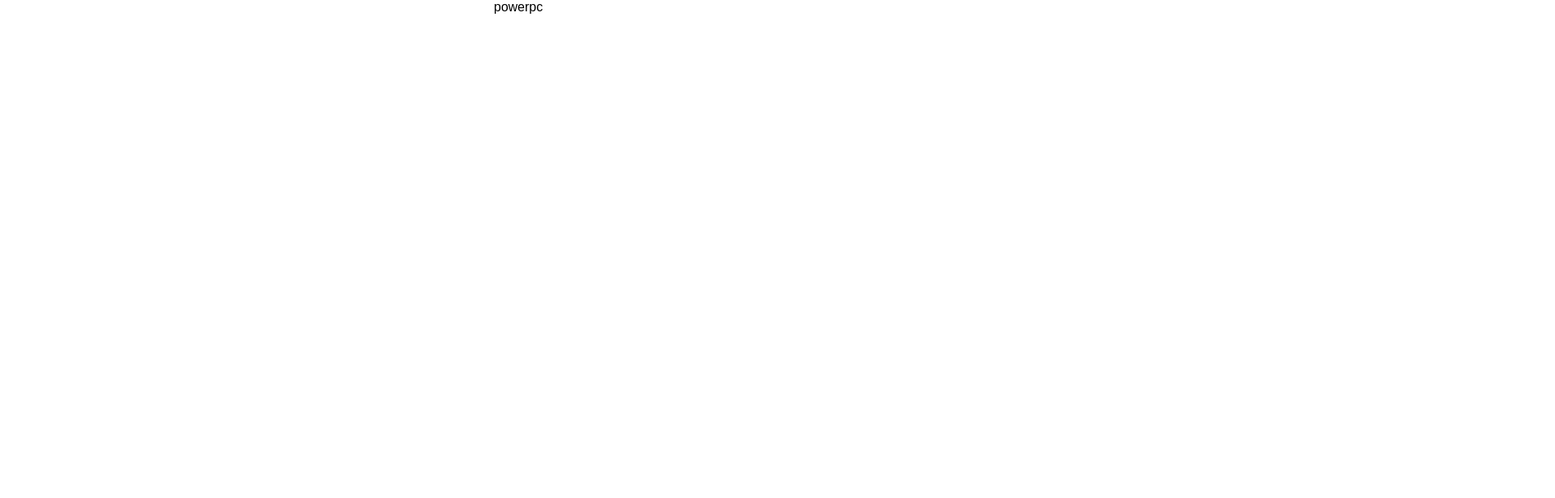
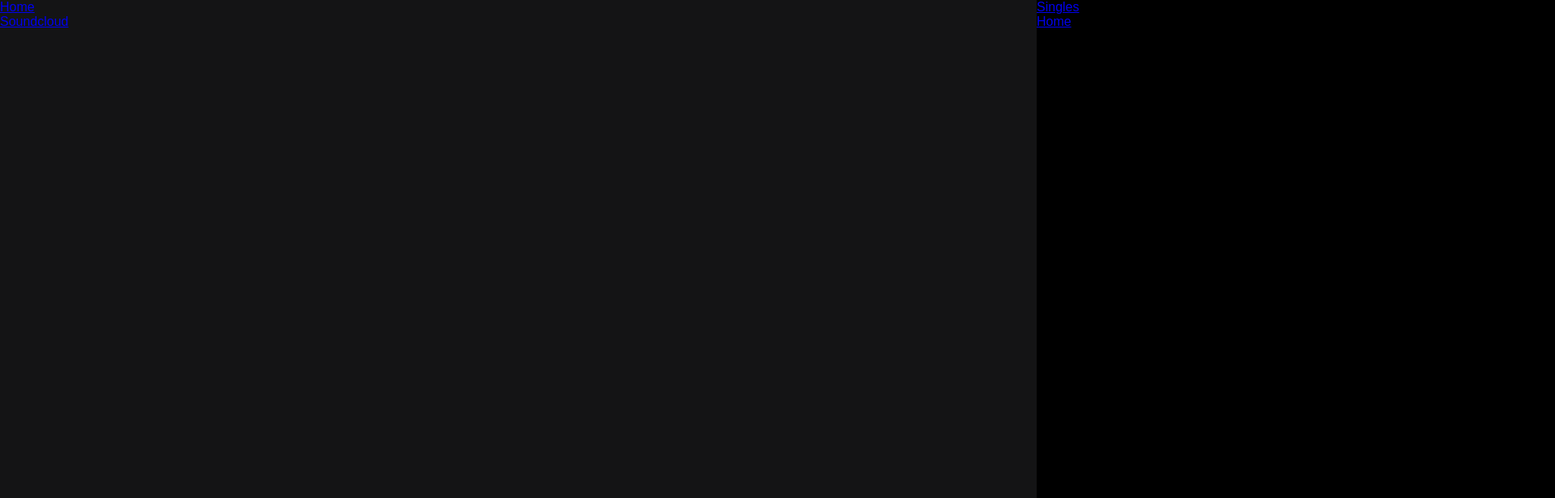
Before and after one commit to kevinchoinj/powerpc, a React (Create React App) app: page /singles in a window 1280 px wide. Shown: the top 616 px of the page at 81% size, 1920 px wide, since content can reach past the window. Built offline with nearby package versions, Linux system fonts and the light colour scheme.

Commit message:
possible panels layout

```diff
--- a/package.json
+++ b/package.json
@@ -4,6 +4,7 @@
   "private": true,
   "dependencies": {
     "react": "^16.0.0",
+    "react-bootstrap": "^0.31.3",
     "react-dom": "^16.0.0",
     "react-router-dom": "^4.2.2",
     "react-scripts": "1.0.14"
--- a/src/App.css
+++ b/src/App.css
@@ -1,28 +1,5 @@
-.App {
-  text-align: center;
+body{
+  height:100vh;
+  width:100vw;
+  overflow:hidden;
 }
-
-.App-logo {
-  animation: App-logo-spin infinite 20s linear;
-  height: 80px;
-}
-
-.App-header {
-  background-color: #222;
-  height: 150px;
-  padding: 20px;
-  color: white;
-}
-
-.App-title {
-  font-size: 1.5em;
-}
-
-.App-intro {
-  font-size: large;
-}
-
-@keyframes App-logo-spin {
-  from { transform: rotate(0deg); }
-  to { transform: rotate(360deg); }
-}
--- a/src/App.js
+++ b/src/App.js
@@ -1,12 +1,36 @@
 import React, { Component } from 'react';
 import logo from './logo.svg';
 import './App.css';
+import {Route, Switch} from 'react-router-dom';
+
+import Panelleft from './components/Panelleft';
+import Panelright from './components/Panelright';
+import Home from './components/Home';
 
 class App extends Component {
   render() {
     return (
       <div className="App">
-powerpc
+      <Route path={"/singles"} children={({ match }) => (
+    		      <div>
+
+            <Panelleft
+                  offset={ Boolean(match) ? '0': '-100%'}/>
+    		      </div>
+    		    )}/>
+
+            <Route path={"/soundcloud"} children={({ match }) => (
+        <div>
+
+          <Panelright
+            offset={ Boolean(match) ? '0': '-100%'}/>
+        </div>
+      )}/>
+
+      <Switch>
+      <Route path="/" component={Home}/>
+      </Switch>
+
       </div>
     );
   }
--- /dev/null
+++ b/src/components/Home.js
@@ -0,0 +1,44 @@
+import React from "react";
+import {Link} from 'react-router-dom';
+
+export default class Panelleft extends React.Component{
+	constructor(props) {
+	 super(props);
+	 this.state = {
+	 }
+
+	}
+
+
+myFunction(){
+
+}
+
+
+
+  render(){
+
+const panelstyle={
+	position:"absolute",
+	width:"100vw",
+	height:"100vh",
+	backgroundColor:"#ddd",
+	WebkitTransition: ".4s ease-out",
+	MozTransition: ".4s ease-out",
+	OTransition: ".4s ease-out",
+	transition:".4s ease-out",
+	zIndex:"2",
+
+}
+
+
+	  return(
+			<div style={panelstyle}>
+				<Link to='/singles'>Singles</Link><br/>
+				<Link to='/soundcloud'>Soundcloud</Link>
+			</div>
+
+
+	  );
+  }
+}
--- /dev/null
+++ b/src/components/Panelleft.js
@@ -0,0 +1,45 @@
+import React from "react";
+import {Link} from 'react-router-dom';
+
+export default class Panelleft extends React.Component{
+	constructor(props) {
+	 super(props);
+	 this.state = {
+	 }
+
+	}
+
+
+myFunction(){
+
+}
+
+
+
+  render(){
+
+const panelstyle={
+	position:"absolute",
+	width:"100vw",
+	height:"100vh",
+	left:this.props.offset,
+	backgroundColor:"#141415",
+	WebkitTransition: ".4s ease-out",
+	MozTransition: ".4s ease-out",
+	OTransition: ".4s ease-out",
+	transition:".4s ease-out",
+	zIndex:"3",
+
+}
+
+
+	  return(
+			<div style={panelstyle}>
+			<Link to='/'>Home</Link><br/>
+			<Link to='/soundcloud'>Soundcloud</Link>
+			</div>
+
+
+	  );
+  }
+}
--- /dev/null
+++ b/src/components/Panelright.js
@@ -0,0 +1,45 @@
+import React from "react";
+import {Link} from 'react-router-dom';
+
+export default class Panelleft extends React.Component{
+	constructor(props) {
+	 super(props);
+	 this.state = {
+	 }
+
+	}
+
+
+myFunction(){
+
+}
+
+
+
+  render(){
+
+const panelstyle={
+	position:"absolute",
+	width:"100vw",
+	height:"100vh",
+	right:this.props.offset,
+		backgroundColor:"#000",
+	WebkitTransition: ".4s ease-out",
+	MozTransition: ".4s ease-out",
+	OTransition: ".4s ease-out",
+	transition:".4s ease-out",
+	zIndex:"3",
+
+}
+
+
+	  return(
+			<div style={panelstyle}>
+			<Link to='/singles'>Singles</Link><br/>
+			<Link to='/'>Home</Link>
+			</div>
+
+
+	  );
+  }
+}
--- a/src/index.js
+++ b/src/index.js
@@ -2,7 +2,8 @@ import React from 'react';
 import ReactDOM from 'react-dom';
 import './index.css';
 import App from './App';
-import registerServiceWorker from './registerServiceWorker';
+import {BrowserRouter as Router} from 'react-router-dom';
 
-ReactDOM.render(<App />, document.getElementById('root'));
-registerServiceWorker();
+ReactDOM.render(<Router>
+    <App />
+  </Router>, document.getElementById('root'));
```
